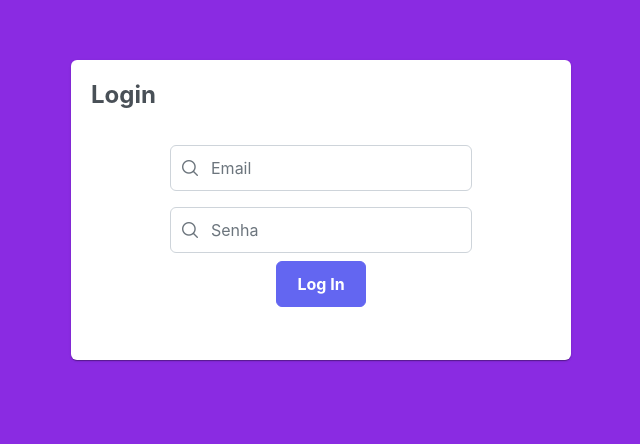
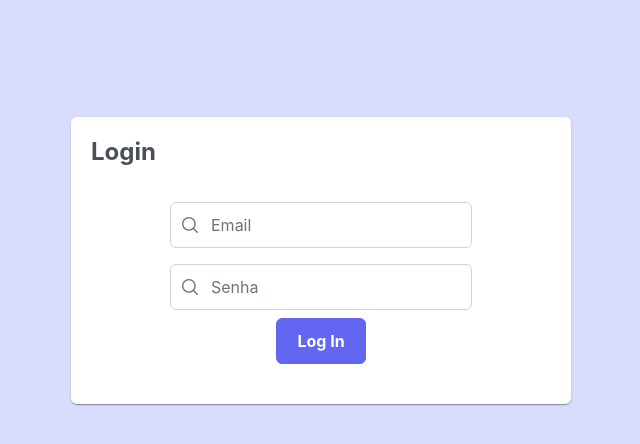
Before and after one commit to MauricioDiias/Projeto_plataforma_comercio, a React (Vite) app in the folder FrontEnd/plataforma_comercio/: page /login in a window 1280 px wide. Shown: the part 140-584 px from the top of the page, without its empty margins (319-959 px from the left). Built offline with nearby package versions, Linux system fonts and the light colour scheme.

Commit message:
tela de login

```diff
--- a/FrontEnd/plataforma_comercio/src/pages/Login/index.jsx
+++ b/FrontEnd/plataforma_comercio/src/pages/Login/index.jsx
@@ -7,15 +7,13 @@ function Login() {
   return (
     <div
       style={{
-        display: "flex",
-        justifyContent: "center",
-        height:'100vh'
+
       }}
       className="container"
     >
       <Card
         title={"Login"}
-        style={{ width: "500px", margin: "200px 0 300px 0" }}
+        style={{ width: "500px" }}
       >
         <div
           style={{
--- a/FrontEnd/plataforma_comercio/src/pages/Login/styles.css
+++ b/FrontEnd/plataforma_comercio/src/pages/Login/styles.css
@@ -1,4 +1,9 @@
 .container{
-    height: 100%;
-    background-color: blueviolet;
+    display: flex;
+    align-items: center;
+    justify-content: center;
+    height: 100vh;
 }
+body{
+    background-color: #d9ddfc;
+}
```
